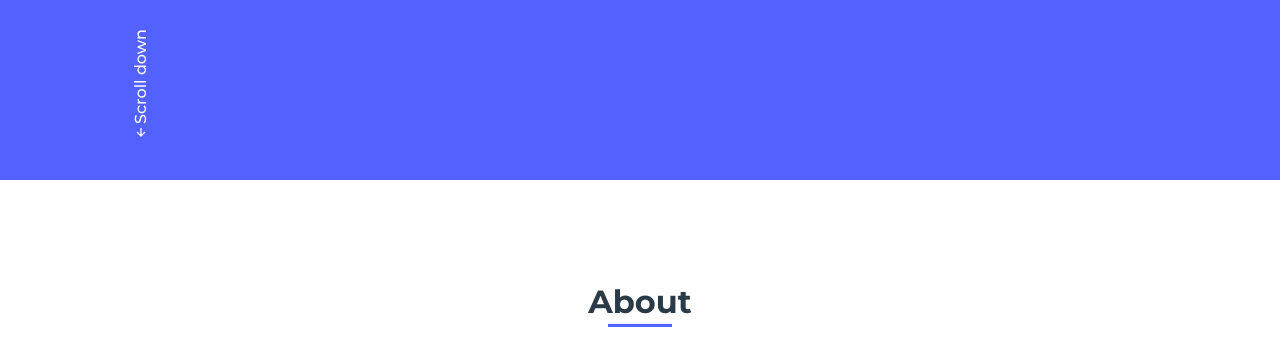
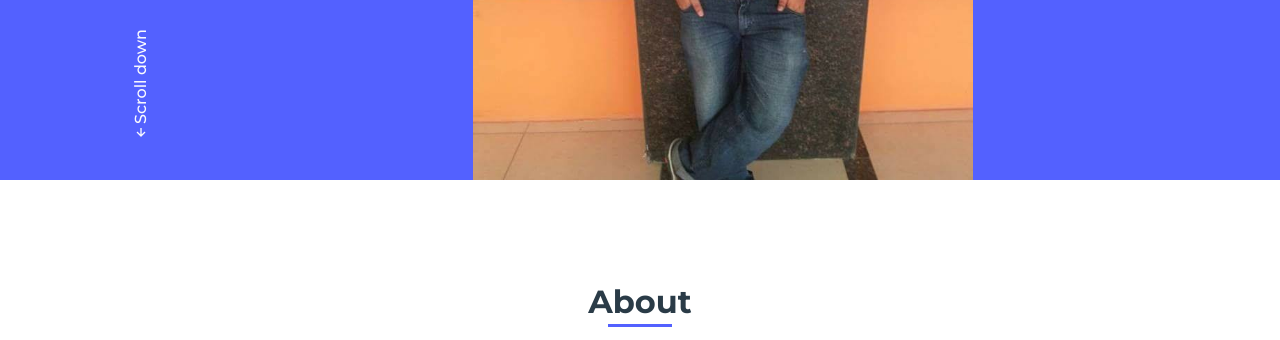
Before and after one commit to kmr-sumit/basic-portfolio, a plain HTML site: page index.html in a window 1280 px wide. Shown: the part 460-800 px from the top of the page. Drawn offline with nearby package versions, Linux system fonts and the light colour scheme; the site is published under a folder, as on GitHub Pages, so addresses that start at the root find nothing.

Commit message:
Update index.html

```diff
--- a/index.html
+++ b/index.html
@@ -46,7 +46,7 @@
                         <a href="#about" class="home__scroll-link"><i class='bx bx-up-arrow-alt' ></i>Scroll down</a>
                     </div>
 
-                    <img src="/assets/img/1.jpg" alt="" class="home__img">
+                    <img src="assets/img/1.jpg" alt="" class="home__img">
                 </div>
             </section>
 
```
